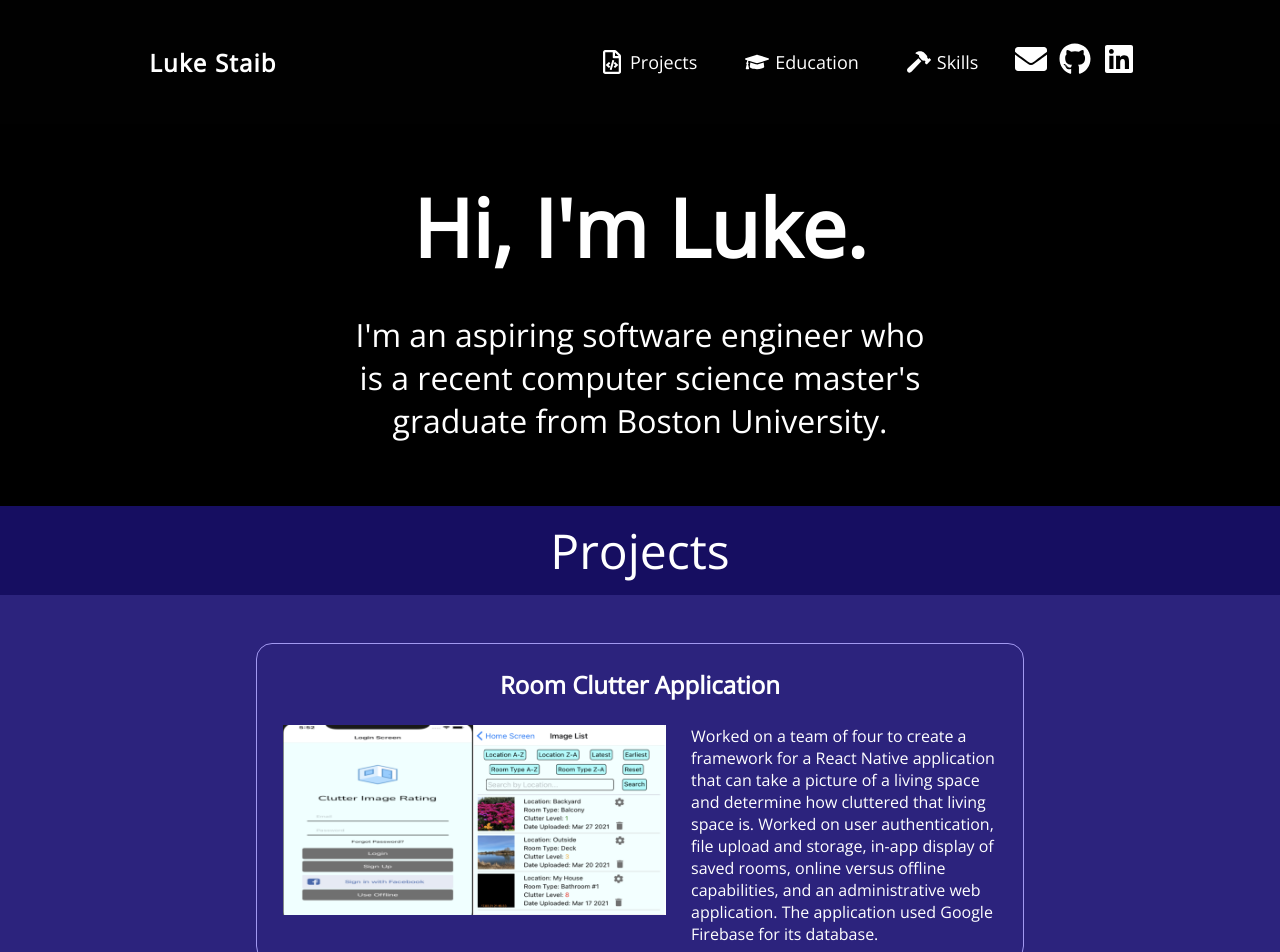
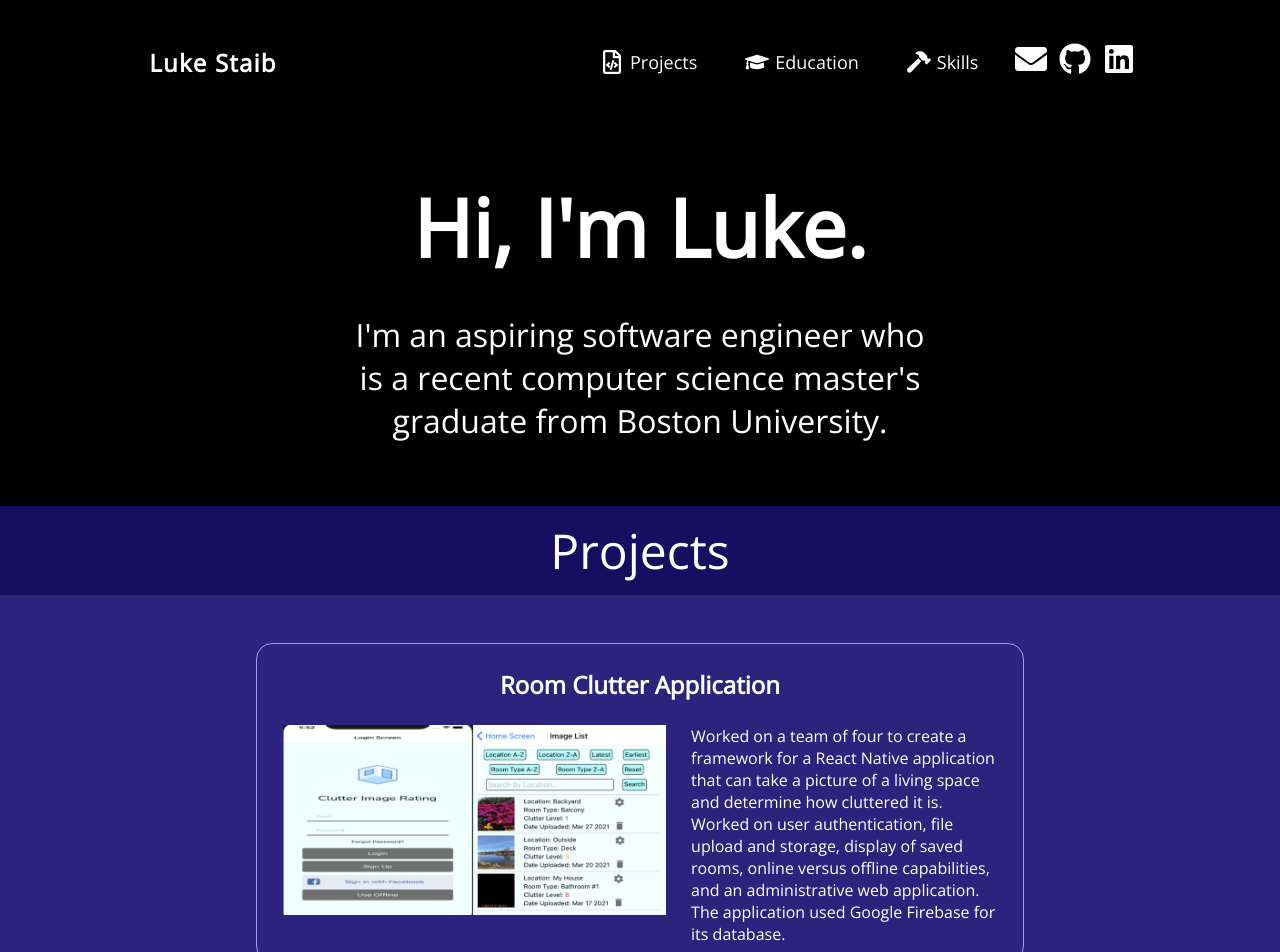
Before and after one commit to ljstaib/portfolio, a React (Create React App) app: page / in a window 1280 px wide. Shown: the top 952 px of the page. Built offline with nearby package versions, Linux system fonts and the light colour scheme.

Commit message:
Fixed room clutter description

```diff
--- a/src/components/Projects.jsx
+++ b/src/components/Projects.jsx
@@ -5,7 +5,7 @@ import RoomClutter from '../assets/projects/RoomClutter.png'
 import C2 from '../assets/projects/C2.png'
 
 export default function Projects() {
-	const rc_description = "Worked on a team of four to create a framework for a React Native application that can take a picture of a living space and determine how cluttered that living space is. Worked on user authentication, file upload and storage, in-app display of saved rooms, online versus offline capabilities, and an administrative web application. The application used Google Firebase for its database."
+	const rc_description = "Worked on a team of four to create a framework for a React Native application that can take a picture of a living space and determine how cluttered it is. Worked on user authentication, file upload and storage, display of saved rooms, online versus offline capabilities, and an administrative web application. The application used Google Firebase for its database."
 	const c2_description = "C2 server created in Python (Flask) as a command hub to infect computers and run tasks through malicious implants. Implant capabilities (execution, encyrption, looting, file I/O, situational awareness, persistence, and HTTP/S communication) were created in C++ using the Windows API. "
 
 	return (
```
